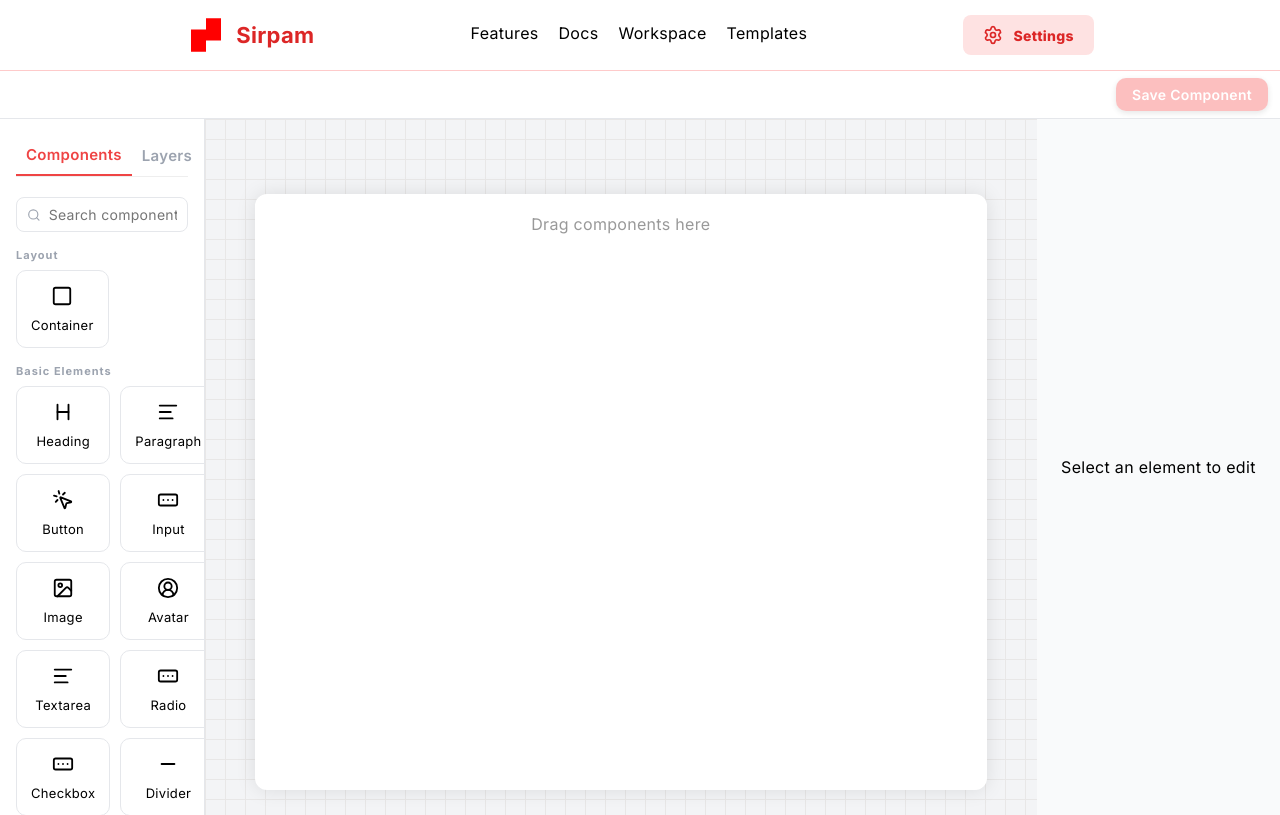
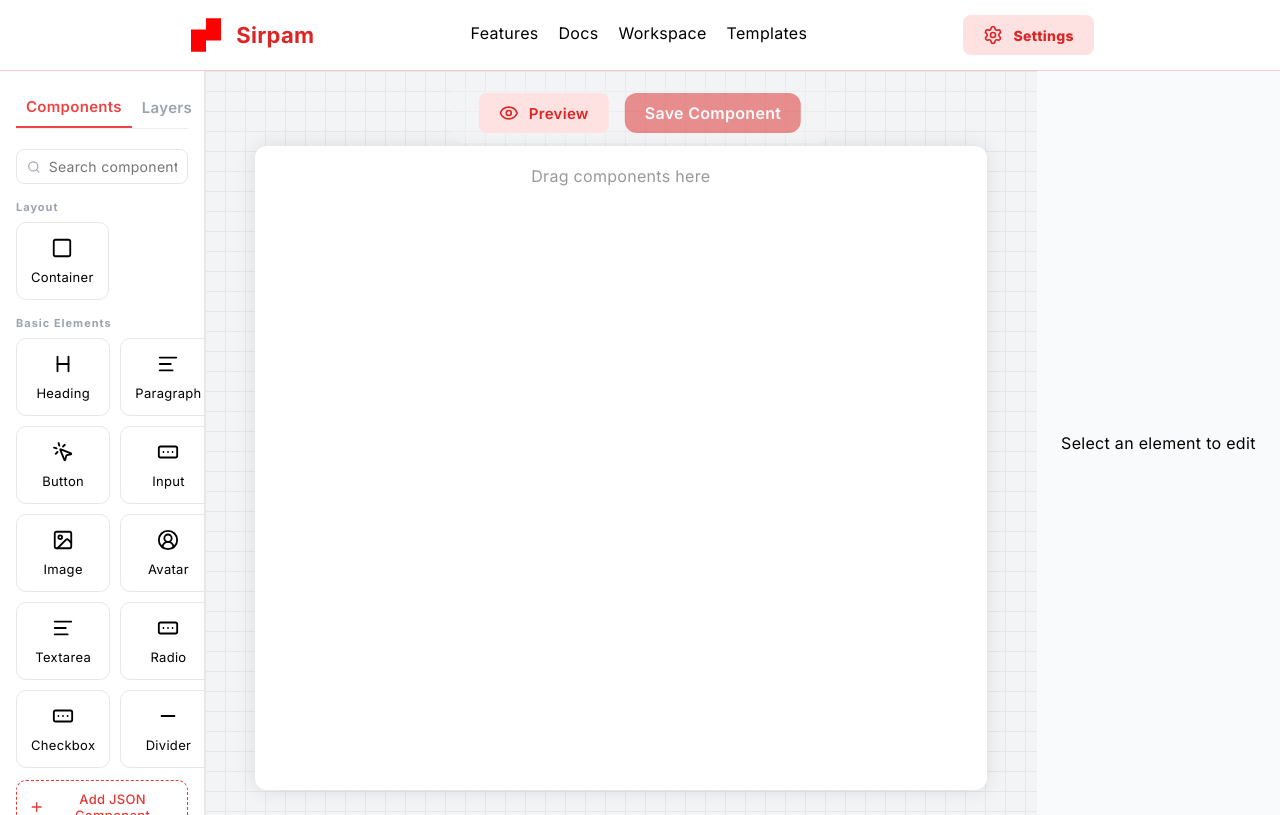
Before and after one commit to PooranaSelvan/UI-Builder, a React (Vite) app in the folder frontend/: page /component-editor in a window 1280 px wide. Built offline with nearby package versions, Linux system fonts and the light colour scheme.

Commit message:
Added context menu for the custom component

```diff
--- a/frontend/src/pages/component-editor/ComponentEditor.css
+++ b/frontend/src/pages/component-editor/ComponentEditor.css
@@ -1,5 +1,6 @@
 /* ---------------- Component Editor Wrapper ---------------- */
 .component-editor-wrapper {
+  position: relative;
   display: flex;
   flex-direction: column;
   height: 93vh;
@@ -9,37 +10,45 @@
 
 /* ---------------- Top Bar ---------------- */
 .editor-top-bar {
-  height: 48px;
-  padding: 0 12px;
+  position: absolute;
+  top: 12px;
+  left: 50%;
+  transform: translateX(-50%);
+  padding: 10px 28px;
   display: flex;
   align-items: center;
-  justify-content: flex-end;
-  background: #ffffff;
-  border-bottom: 1px solid #e5e7eb;
-  flex-shrink: 0;
+  gap: 16px;
+  z-index: 30;
+  border-radius: 14px;
+  background: #f3f4f685;
+}
+
+.editor-top-bar .secondary-button:hover {
+  color: var(--primary);
+}
+
+.editor-top-bar .secondary-button:active {
+  transform: scale(0.95);
 }
 
 .save-component-btn {
-  background-color: #dc2626;
-  color: white;
+  padding: 10px 20px;
+  border-radius: 12px;
   font-weight: 600;
-  border-radius: 10px;
-  padding: 8px 16px;
-  font-size: 14px;
+  background: var(--primary);
+  color: #ffffff;
   border: none;
   cursor: pointer;
-  box-shadow: 0 2px 6px rgba(0,0,0,0.15);
+  font-size: medium;
 }
 
-.save-component-btn:hover:not(:disabled) {
-  background-color: #b91c1c;
-  transform: translateY(-1px);
+.save-component-btn:hover {
+  opacity: 0.9;
 }
 
 .save-component-btn:disabled {
-  background-color: #fca5a5;
+  opacity: 0.5;
   cursor: not-allowed;
-  opacity: 0.7;
 }
 
 /* ---------------- Editor Body ---------------- */
--- a/frontend/src/pages/component-editor/ComponentEditor.jsx
+++ b/frontend/src/pages/component-editor/ComponentEditor.jsx
@@ -8,9 +8,10 @@ import LeftPanel from "../workspace/LeftSideBar/LeftPanel";
 import Canvas from "../workspace/Canvas/Canvas";
 import RightSideBar from "../workspace/RightSideBar/RightSideBar";
 import IconPicker from "./IconPicker";
-import { Search, X } from "lucide-react";
+import { Search, X, Eye } from "lucide-react";
 import { BasicComponents } from "../workspace/utils/basicComponentsData";
 import { ICONS, getIconByName } from "../workspace/utils/icons";
+import Button from "../../components/Button.jsx";
 
 
 const ComponentEditor = () => {
@@ -25,6 +26,9 @@ const ComponentEditor = () => {
   const [customComponentName, setCustomComponentName] = useState("");
   const [showNameInput, setShowNameInput] = useState(false);
   const [iconSearch, setIconSearch] = useState("");
+  const [previewMode, setPreviewMode] = useState(false);
+  const [editingSavedComponentId, setEditingSavedComponentId] = useState(null);
+
 
 
   /* ---------------- Helpers ---------------- */
@@ -41,9 +45,6 @@ const ComponentEditor = () => {
     return null;
   };
 
-  const selectedComponent = selectedComponentId
-    ? findComponentById(components, selectedComponentId)
-    : null;
 
   const isChildComponent = (items, id) => {
     for (let item of items) {
@@ -93,6 +94,26 @@ const ComponentEditor = () => {
     return { newTree: cloned, removedChild };
   };
 
+  const cloneComponentWithNewIds = (component) => {
+    return {
+      ...component,
+      id: `${component.id}-${uuidv4()}`,
+      children: component.children
+        ? component.children.map(child => cloneComponentWithNewIds(child))
+        : []
+    };
+  };
+
+  const startEditingSavedComponent = (savedComponent) => {
+    setEditingSavedComponentId(savedComponent.id);
+    setCustomComponentName(savedComponent.label);
+    setCustomIconName(savedComponent.iconName || "Square");
+
+    const cloned = cloneComponentWithNewIds(savedComponent);
+    setComponents([cloned]);
+    setSelectedComponentId(cloned.id);
+  };
+
 
   /* ---------------- Drag Logic ---------------- */
 
@@ -120,11 +141,14 @@ const ComponentEditor = () => {
         return;
       }
 
-      const newId = `${componentData.id}-${uuidv4()}`;
-      setComponents(prev => [...prev, { ...componentData, id: newId }]);
-      setSelectedComponentId(newId);
+      const clonedComponent = cloneComponentWithNewIds(componentData);
+
+      setComponents(prev => [...prev , clonedComponent]);
+      setSelectedComponentId(clonedComponent.id);
       return;
     }
+
+
 
     /* Sidebar to Child */
     if (isFromSidebar && over.id !== "canvas") {
@@ -270,15 +294,41 @@ const ComponentEditor = () => {
     });
   }
 
-  const saveSelectedComponent = () => {
-    if (!selectedComponent) return;
+  const saveCanvasAsComponent = () => {
+    if (!components.length) {
+      toast.error("Canvas is empty");
+      return;
+    }
 
+    if (editingSavedComponentId) {
+      setSavedComponents(prev =>
+        prev.map(comp => {
+          if (comp.id !== editingSavedComponentId) return comp;
+
+          return {
+            ...comp,
+            children: deepCloneWithoutIds(components),
+          };
+        })
+      );
+
+      setComponents([]);
+      setSelectedComponentId(null);
+      setEditingSavedComponentId(null);
+
+      toast.success("Custom Component Updated!");
+      return;
+    }
     setCustomComponentName("");
     setCustomIconName("Square");
-
     setShowNameInput(true);
   };
 
+
+
+  const selectedComponent = selectedComponentId
+    ? findComponentById(components, selectedComponentId)
+    : null;
 
   const combinedComponents = [
     ...BasicComponents,
@@ -295,76 +345,140 @@ const ComponentEditor = () => {
 
   const handleNameSubmit = () => {
     if (!customComponentName.trim()) return;
-
     const newId = `custom-${uuidv4()}`;
     setLastSavedComponentId(newId);
-
-
     setShowNameInput(false);
     setShowIconPicker(true);
   };
 
+  const deepCloneWithoutIds = (items) =>
+    items.map(({ id, ...rest }) => ({
+      ...rest,
+      children: rest.children ? deepCloneWithoutIds(rest.children) : [],
+    }));
 
     const handleIconSelect = (iconName) => {
       setCustomIconName(iconName);
-
-
-    const cloneComponent = (comp) => JSON.parse(JSON.stringify(comp));
-
-    const savedComponent = {
-      ...cloneComponent(selectedComponent),
-      id: lastSavedComponentId,
+      const componentToSave = {
+        id: editingSavedComponentId || `custom-${uuidv4()}`,
         label: customComponentName,
+        tag: "div",
         iconName,
         isRootCustom: true,
-      children: selectedComponent.children || [],
+        defaultProps: {
+          className: "custom-component-root",
+        },
+        children: deepCloneWithoutIds(components),
       };
 
+      setSavedComponents(prev => {
+        if (editingSavedComponentId && !components.length) {
+          setSavedComponents(prev =>
+            prev.map(c =>
+              c.id === editingSavedComponentId ? { ...c, iconName } : c
+            )
+          );
+          setEditingSavedComponentId(null);
+          setShowIconPicker(false);
+          return;
+        }
+        return [...prev, componentToSave];
+      });
 
-    setSavedComponents(prev => [...prev, savedComponent]);
-
-
+      setComponents([]);
+      setSelectedComponentId(null);
+      setEditingSavedComponentId(null);
       setShowIconPicker(false);
       setCustomComponentName("");
       setCustomIconName("Square");
 
-    toast.success("Custom component saved!");
+      toast.success(
+        editingSavedComponentId
+          ? "Custom Component Updated!"
+          : "Custom Component Saved!"
+      );
     };
 
   const handleAddJsonComponent = (newComponent) => {
     setSavedComponents(prev => [
       ...prev,
       { ...newComponent, children: newComponent.children || [] }
-    ]);
+    ])
   };
 
+  const handleRenameComponent = (component) => {
+    const newName = prompt("Enter new name", component.label);
+    if (!newName) return;
 
+    setSavedComponents(prev =>
+      prev.map(c =>
+        c.id === component.id ? { ...c, label: newName } : c
+      )
+    );
+  };
 
+  const handleChangeIcon = (component) => {
+    setEditingSavedComponentId(component.id);
+    setCustomComponentName(component.label);
+    setShowIconPicker(true);
+  };
+
+  const handleDeleteComponent = (component) => {
+    if (!window.confirm("Delete this component?")) return;
+
+    setSavedComponents(prev =>
+      prev.filter(c => c.id !== component.id)
+    );
+
+    if (editingSavedComponentId === component.id) {
+      setComponents([]);
+      setEditingSavedComponentId(null);
+    }
+  };
 
   /* ---------------- Render ---------------- */
 
   return (
     <DndContext onDragEnd={handleDragEnd}>
       <div className="component-editor-wrapper">
+        <div className="editor-top-bar">
+          <Button
+            className="secondary-button"
+            style={{
+              display: "flex",
+              alignItems: "center",
+              justifyContent: "center",
+              gap: "10px",
+              padding: "10px 20px",
+            }}
+            onClick={() => setPreviewMode(!previewMode)}>
+          <Eye size={20} />
+            Preview
+          </Button>
 
-
-        <div className="editor-top-bar">
           <button
             className="save-component-btn"
-            disabled={!selectedComponent}
-            onClick={saveSelectedComponent}>
-            Save Component
+            disabled={!components.length && !editingSavedComponentId}
+            onClick={saveCanvasAsComponent} >
+           {editingSavedComponentId ? "Update Component" : "Save Component"}
           </button>
+
         </div>
+
 
         <div className="editor-body">
           <LeftPanel components={combinedComponents}
             onAddJsonComponent={(newComp) => {
-    // Add the JSON component to savedComponents
+
               const newId = `custom-${uuidv4()}`;
               setSavedComponents(prev => [...prev, { ...newComp, id: newId }]);
               toast.success("JSON component added!");
-  }}/>
+            }}
+            onEditSavedComponent={startEditingSavedComponent}
+            onRenameComponent={handleRenameComponent}
+            onChangeIcon={handleChangeIcon}
+            onDeleteComponent={handleDeleteComponent}
+            />
 
           <Canvas
             components={components}
@@ -391,12 +505,10 @@ const ComponentEditor = () => {
             type="text"
             placeholder="Enter component name..."
             value={customComponentName}
-            onChange={(e) => setCustomComponentName(e.target.value)}
-          />
+            onChange={(e) => setCustomComponentName(e.target.value)}/>
           <button
             disabled={!customComponentName.trim()}
-            onClick={handleNameSubmit}
-          >
+            onClick={handleNameSubmit}>
             Next: Choose Icon
           </button>
         </div>
@@ -421,7 +533,6 @@ const ComponentEditor = () => {
             />
           </div>
 
-
           <div className="icon-picker-grid">
             <IconPicker
               search={iconSearch}
@@ -432,8 +543,6 @@ const ComponentEditor = () => {
           </div>
         </div>
       )}
-
-
     </DndContext>
   );
 };
--- a/frontend/src/pages/workspace/LeftSideBar/ComponentItem.jsx
+++ b/frontend/src/pages/workspace/LeftSideBar/ComponentItem.jsx
@@ -1,8 +1,16 @@
 import { useDraggable } from "@dnd-kit/core";
 import * as LucideIcons from "lucide-react";
+import { useState,useEffect } from "react";
 
 export default function ComponentItem({ item }) {
   const { id, iconName, icon, label } = item;
+  const [menuPos, setMenuPos] = useState(null);
+
+  const handleContextMenu = (e) => {
+    e.preventDefault();
+    setMenuPos({ x: e.clientX, y: e.clientY });
+  };
+
   const Icon = iconName ? LucideIcons[iconName] || LucideIcons.Square : icon || LucideIcons.Square;
 
   // console.log(item); // full tag object uhm irukum
@@ -22,10 +30,33 @@ export default function ComponentItem({ item }) {
     backgroundColor : isDragging ? "#f0f0f0" : ""
   };
 
+  useEffect(() => {
+    const close = () => setMenuPos(null);
+    window.addEventListener("click", close);
+    return () => window.removeEventListener("click", close);
+  }, []);
+
   return (
-    <div ref={setNodeRef} style={{ ...style }} {...listeners} {...attributes} className="grid-item">
+    <>
+    <div ref={setNodeRef} style={{...style }} {...listeners} {...attributes} className="grid-item" onContextMenu={handleContextMenu}>
       <Icon size={22} />
       <span>{label}</span>
     </div>
+   {menuPos && item.isRootCustom && (
+    <div
+    className="context-menu"
+    style={{
+      position: "fixed",
+      top: menuPos.y,
+      left: menuPos.x,
+      zIndex: 1000
+    }}>
+    <div onClick={() => onEdit(item)}>Edit Component</div>
+    <div onClick={() => onRename(item)}>Rename</div>
+    <div onClick={() => onChangeIcon(item)}>Change Icon</div>
+    <div onClick={() => onDelete(item)}>Delete</div>
+  </div>
+)}
+    </>
   );
 }
--- a/frontend/src/pages/workspace/LeftSideBar/LeftPanel.jsx
+++ b/frontend/src/pages/workspace/LeftSideBar/LeftPanel.jsx
@@ -8,7 +8,7 @@ import toast from "react-hot-toast";
 import { X } from "lucide-react";
 import { ICONS, getIconByName } from "../utils/icons";
 
-export default function LeftPanel({ components, onAddJsonComponent }) {
+export default function LeftPanel({ components, onAddJsonComponent, onEditSavedComponent, onRenameComponent, onChangeIcon, onDeleteComponent }) {
 
   const [showJsonModal, setShowJsonModal] = useState(false);
   const [jsonInput, setJsonInput] = useState("");
@@ -18,7 +18,7 @@ export default function LeftPanel({ components, onAddJsonComponent }) {
   const [widthPercent, setWidthPercent] = useState(16);
   const isResizing = useRef(false);
   const navigate = useNavigate();
-  console.log("isComponentEditor:", isComponentEditor, location.pathname);
+
 
   const handlePointerDown = (e) => {
     isResizing.current = true;
@@ -114,8 +114,16 @@ export default function LeftPanel({ components, onAddJsonComponent }) {
 
               <div className="grid">
                 {section.items.map((item) => (
-                <ComponentItem key={item.id} item={item} />
+                  <ComponentItem
+                    key={item.id}
+                    item={item}
+                    onEdit={item.isRootCustom ? onEditSavedComponent : undefined}
+                    onRename={item.isRootCustom ? onRenameComponent : undefined}
+                    onChangeIcon={item.isRootCustom ? onChangeIcon : undefined}
+                    onDelete={item.isRootCustom ? onDeleteComponent : undefined}
+                  />
                 ))}
+
               </div>
             </div>
           ))}
```
Lines whose indentation alone changed are shown as unchanged.
